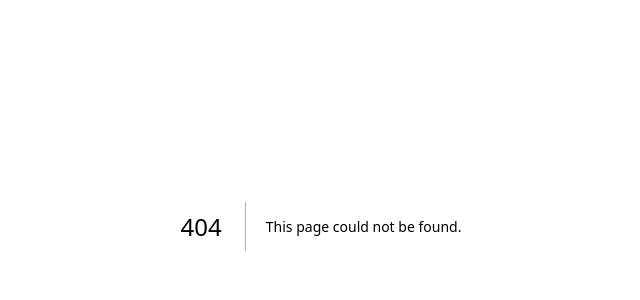
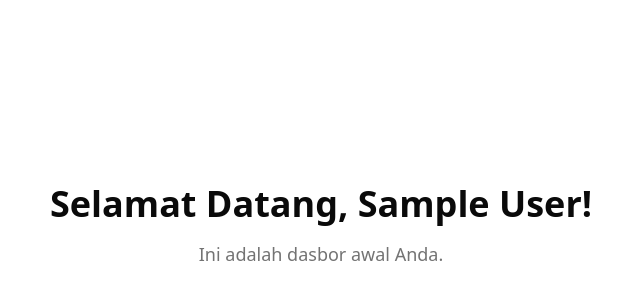
Before and after one commit to ihksanghazi/AI_Accounting_Application, a Next.js app in the folder web_app/: page /dashboard in a window 1280 px wide. Before the commit this address had no page. Shown: the part 174-474 px from the top of the page, without its empty margins (319-959 px from the left). Built offline with nearby package versions, Linux system fonts and the light colour scheme; sample sign-in values are in the browser's storage.

Commit message:
membuat halaman dashboard awal

```diff
--- /dev/null
+++ b/web_app/src/app/dashboard/page.tsx
@@ -0,0 +1,44 @@
+"use client";
+
+import { useEffect, useState } from "react";
+import { useRouter } from "next/navigation";
+
+// Definisikan tipe untuk objek user
+interface User {
+  id: string;
+  name: string;
+  email: string;
+}
+
+export default function DashboardPage() {
+  const router = useRouter();
+  const [user, setUser] = useState<User | null>(null);
+
+  useEffect(() => {
+    // Cek apakah token ada. Jika tidak, tendang ke halaman login.
+    const token = localStorage.getItem('authToken');
+    if (!token) {
+      router.push('/login');
+      return;
+    }
+
+    // Ambil data user dari localStorage
+    const userData = localStorage.getItem('user');
+    if (userData) {
+      setUser(JSON.parse(userData));
+    }
+  }, [router]);
+
+  if (!user) {
+    // Tampilkan loading state atau null selagi data diambil
+    return <div>Loading...</div>;
+  }
+
+  return (
+    <div className="flex flex-col items-center justify-center min-h-screen">
+      <h1 className="text-4xl font-bold">Selamat Datang, {user.name}!</h1>
+      <p className="mt-4 text-lg text-muted-foreground">Ini adalah dasbor awal Anda.</p>
+      {/* Di sini nanti Anda akan menambahkan komponen lain */}
+    </div>
+  );
+}
```
